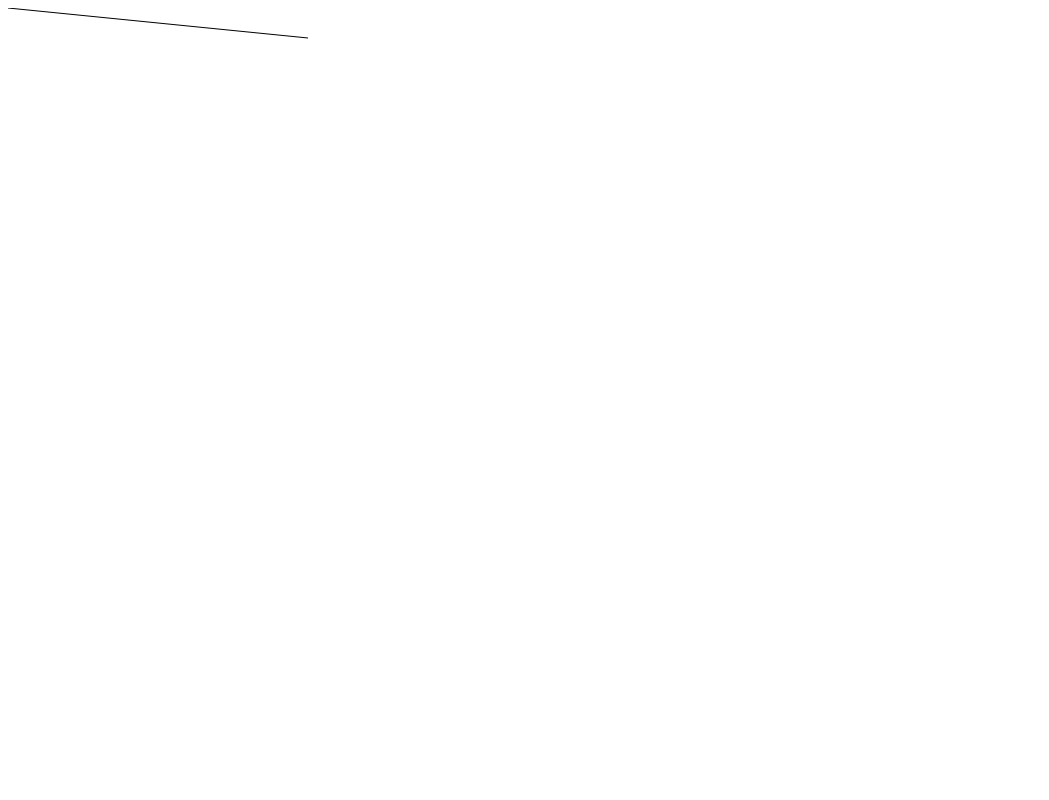
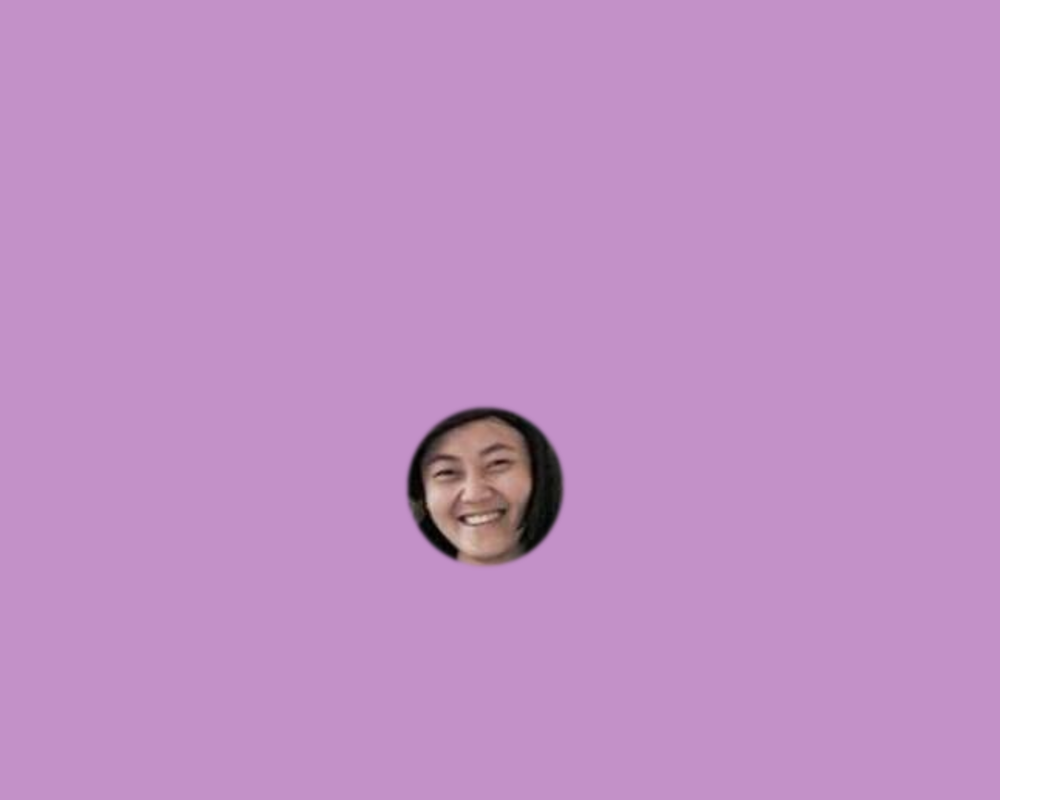
Before and after one commit to MKHLink/FirstCanvasGame, a plain HTML site: page index.html in a window 1280 px wide. Shown: the top 800 px of the page, without its empty margins (0-1049 px from the left). Drawn offline with Linux system fonts and the light colour scheme.

Commit message:
added player character

```diff
--- a/index.html
+++ b/index.html
@@ -9,7 +9,7 @@
         <link rel="stylesheet" href="style.css">
     </head>
     <body>
-        <canvas id="canvas" width="300" height="300"></canvas>
+        <canvas id="canvas" width="1000" height="1000"></canvas>
 
         <script src="script.js" async defer></script>
     </body>
--- a/script.js
+++ b/script.js
@@ -2,7 +2,10 @@ const canvas = document.getElementById('canvas');
 
 const context = canvas.getContext("2d");
 
-context.moveTo(0,0);
+var player = new Image();
 
-context.lineTo(1000,100);
-context.stroke();
+player.src = 'mau.png';
+
+player.onload = function(){
+    context.drawImage(player, 400,400);
+}
--- a/style.css
+++ b/style.css
@@ -0,0 +1,7 @@
+canvas{
+    background-color: rgb(195, 145, 200)
+}
+
+body{
+    margin: 0 auto;
+}
```
Also changed, not shown: mau.png (added).
